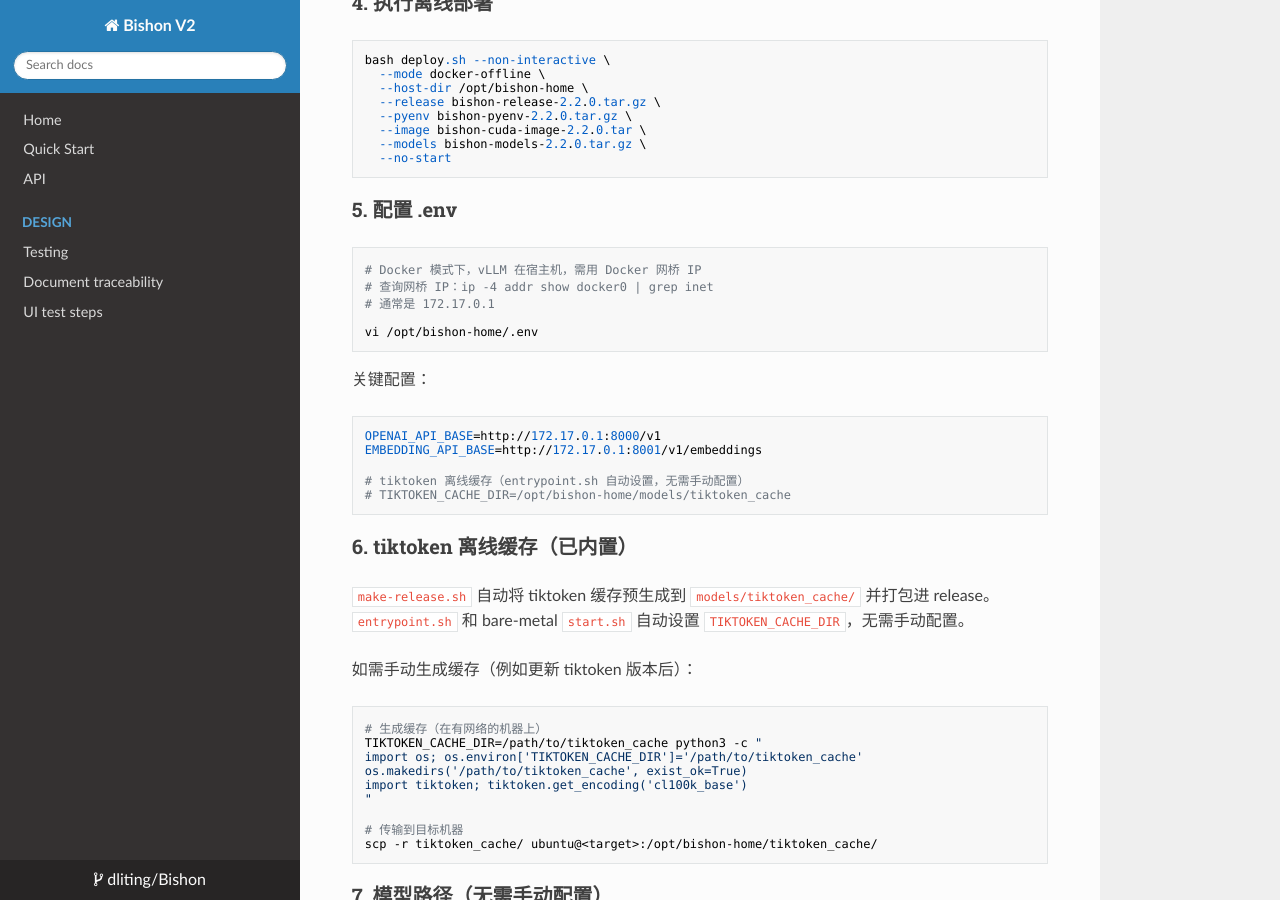
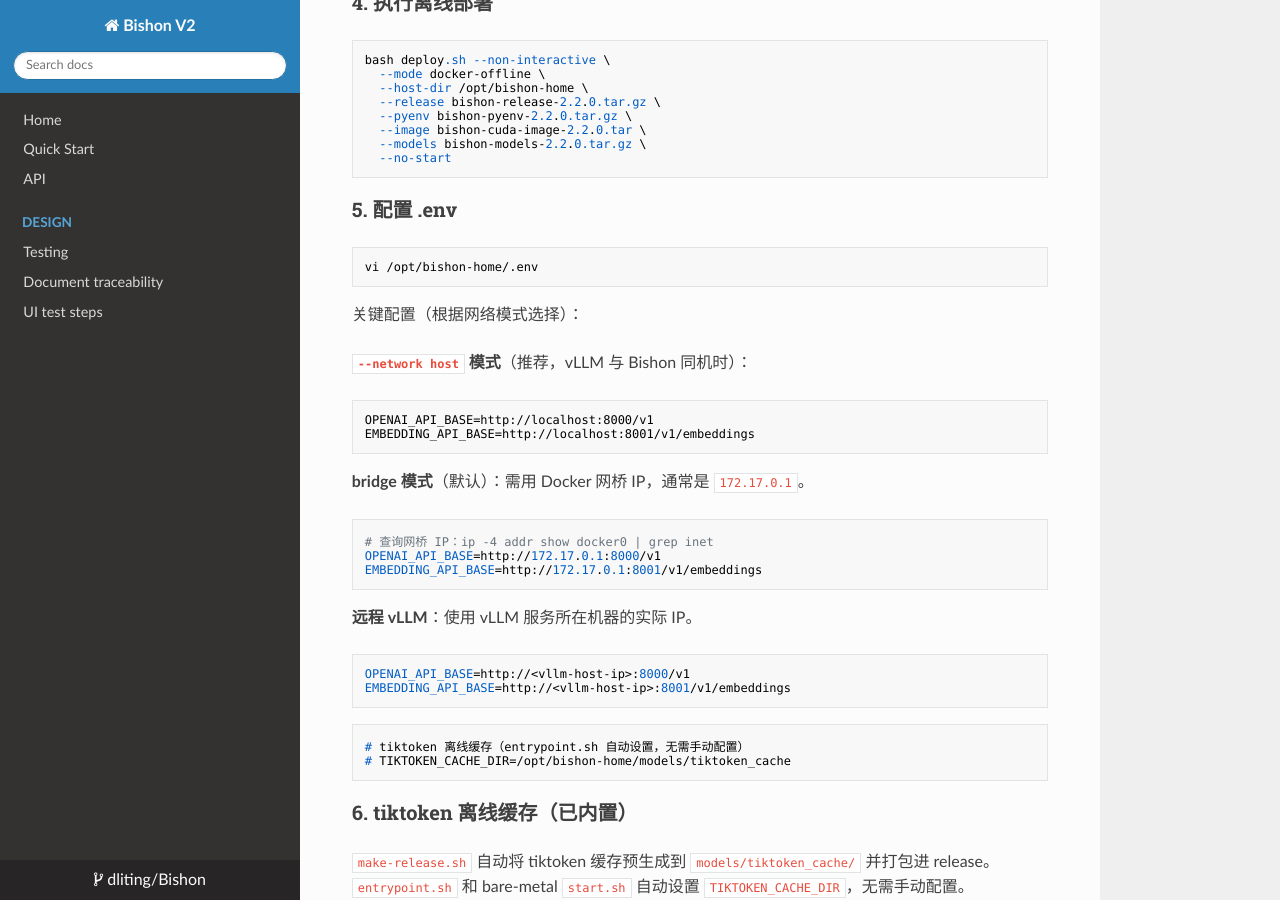
Before and after one commit to dliting/Bishon, an MkDocs documentation site: the page built from docs/vllm-deployment.md, in a window 1280 px wide and 900 px high, scrolled down 5510 px. Built offline with MkDocs 1.6.1, drawn with Linux system fonts in a browser that asks for light colours; nearby versions of some CDN libraries.

Commit message:
fix(offline-deploy): review round 3-5 fixes — network validation, pyenv prompt, docs
- deploy.sh: validate --network (bridge|host) early before writing .network
- install.sh: move --pyenv required check to top-level validation, remove
  hardcoded .network write (deploy.sh owns it, start.sh defaults to bridge)
- start.sh: strip whitespace from .network file read (tr -d)
- upgrade.sh: add .network to "never touched" list, fix header comment
- wizard.sh: prompt PYENV_TAR for both docker-online and docker-offline
- vllm-deployment.md: restructure section 5 with 3 network modes + examples
- release-ops.md: fix duplicate [--network host]

Co-Authored-By: Claude Opus 4.6 <noreply@anthropic.com>

````diff
--- a/docs/vllm-deployment.md
+++ b/docs/vllm-deployment.md
@@ -263,18 +263,31 @@ bash deploy.sh --non-interactive \
 ### 5. 配置 .env
 
 ```bash
-# Docker 模式下，vLLM 在宿主机，需用 Docker 网桥 IP
-# 查询网桥 IP：ip -4 addr show docker0 | grep inet
-# 通常是 172.17.0.1
-
 vi /opt/bishon-home/.env
 ```
 
-关键配置：
+关键配置（根据网络模式选择）：
+
+**`--network host` 模式**（推荐，vLLM 与 Bishon 同机时）：
 ```bash
+OPENAI_API_BASE=http://localhost:8000/v1
+EMBEDDING_API_BASE=http://localhost:8001/v1/embeddings
+```
+
+**bridge 模式**（默认）：需用 Docker 网桥 IP，通常是 `172.17.0.1`。
+```bash
+# 查询网桥 IP：ip -4 addr show docker0 | grep inet
 OPENAI_API_BASE=http://172.17.0.1:8000/v1
 EMBEDDING_API_BASE=http://172.17.0.1:8001/v1/embeddings
+```
 
+**远程 vLLM**：使用 vLLM 服务所在机器的实际 IP。
+```bash
+OPENAI_API_BASE=http://<vllm-host-ip>:8000/v1
+EMBEDDING_API_BASE=http://<vllm-host-ip>:8001/v1/embeddings
+```
+
+```bash
 # tiktoken 离线缓存（entrypoint.sh 自动设置，无需手动配置）
 # TIKTOKEN_CACHE_DIR=/opt/bishon-home/models/tiktoken_cache
 ```
````
Also changed, not shown: docs/release-ops.md (+2 -2 lines), 5 other files.
